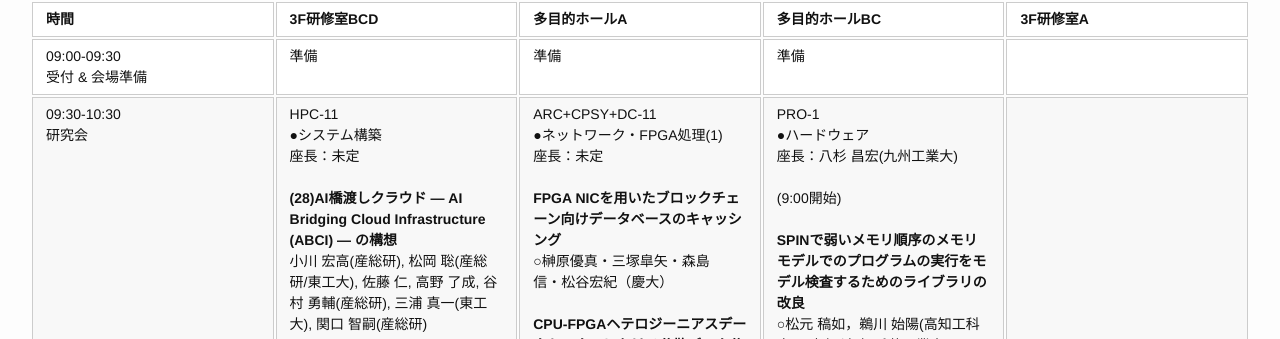
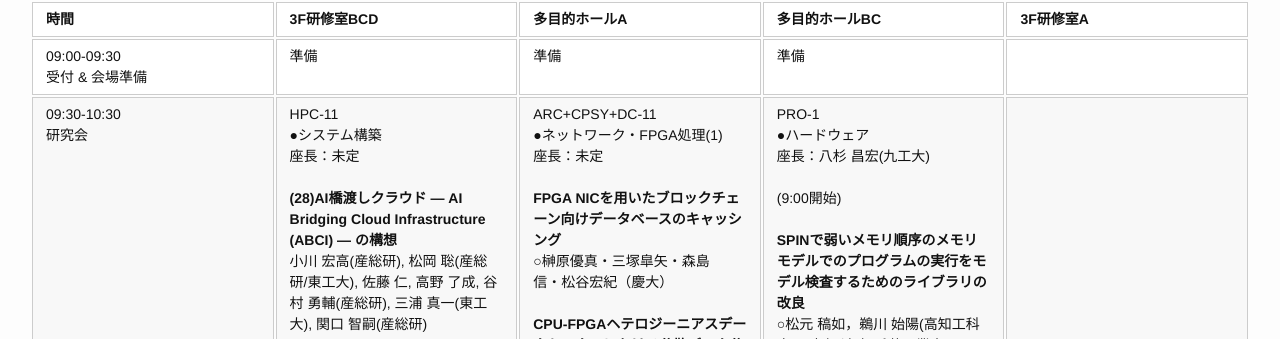
Before and after one commit to swopp/swopp.github.io, a Jekyll site: the page built from 2017/schedule-details.md, in a window 1280 px wide and 1400 px high, scrolled down 5708 px. Shown: the part 112-451 px from the top of the window. Built offline with Jekyll 4.4.1, drawn with Linux system fonts in a browser that asks for light colours; some of the changed text lies outside the part shown.

Commit message:
small fix in PRO.txt

```diff
--- a/2017/schedule-details.md
+++ b/2017/schedule-details.md
@@ -56,9 +56,9 @@
 | 時間                                                    | 3F研修室BCD      | 多目的ホールA     | 多目的ホールBC     | 3F研修室A    |
 |---------------------------------------------------------|------------------|-------------------|--------------------|--------------|
 | 09:00-09:30<br/>受付 & 会場準備                         | 準備             | 準備              | 準備               |              |
-| 09:30-10:30<br/>研究会                                  | HPC-11<br />●システム構築<br />座長：未定<br /><br />**(28)AI橋渡しクラウド ― AI Bridging Cloud Infrastructure (ABCI) ― の構想**<br />小川 宏高(産総研), 松岡 聡(産総研/東工大), 佐藤 仁, 高野 了成, 谷村 勇輔(産総研), 三浦 真一(東工大), 関口 智嗣(産総研)<br /><br />**(29)HPCとビッグデータ・AIを融合するグリーン・クラウドスパコンTSUBAME3.0の概要**<br />松岡 聡, 遠藤 敏夫, 額田 彰, 三浦 信一, 野村 哲弘, 佐藤 仁, 實本 英之, Drozd Aleksandr(東工大)          | ARC+CPSY+DC-11<br />●ネットワーク・FPGA処理(1)<br />座長：未定<br /><br />**FPGA NICを用いたブロックチェーン向けデータベースのキャッシング**<br />○榊原優真・三塚皐矢・森島　信・松谷宏紀（慶大）<br /><br />**CPU-FPGAヘテロジーニアスデータセンターにおける分散データ分析基盤**<br />○福田エリック駿・Naif Tarafdar（トロント大）・I-Cheng Chen（AMD）・Paul Chow（トロント大）   | PRO-1<br />●ハードウェア<br />座長：八杉 昌宏(九州工業大)<br /><br />(9:00開始)<br /><br />**SPINで弱いメモリ順序のメモリモデルでのプログラムの実行をモデル検査するためのライブラリの改良**<br />○松元 稿如，鵜川 始陽(高知工科大)，安部 達也(千葉工業大)<br /><br />**RL78マイコン向けCコンパイラによる多倍長整数演算の最適化**<br />○千葉 雄司(日立製作所)，永井 佑樹(日立ソリューションズ)，中川 満(ルネサスシステムデザイン)             |              |
+| 09:30-10:30<br/>研究会                                  | HPC-11<br />●システム構築<br />座長：未定<br /><br />**(28)AI橋渡しクラウド ― AI Bridging Cloud Infrastructure (ABCI) ― の構想**<br />小川 宏高(産総研), 松岡 聡(産総研/東工大), 佐藤 仁, 高野 了成, 谷村 勇輔(産総研), 三浦 真一(東工大), 関口 智嗣(産総研)<br /><br />**(29)HPCとビッグデータ・AIを融合するグリーン・クラウドスパコンTSUBAME3.0の概要**<br />松岡 聡, 遠藤 敏夫, 額田 彰, 三浦 信一, 野村 哲弘, 佐藤 仁, 實本 英之, Drozd Aleksandr(東工大)          | ARC+CPSY+DC-11<br />●ネットワーク・FPGA処理(1)<br />座長：未定<br /><br />**FPGA NICを用いたブロックチェーン向けデータベースのキャッシング**<br />○榊原優真・三塚皐矢・森島　信・松谷宏紀（慶大）<br /><br />**CPU-FPGAヘテロジーニアスデータセンターにおける分散データ分析基盤**<br />○福田エリック駿・Naif Tarafdar（トロント大）・I-Cheng Chen（AMD）・Paul Chow（トロント大）   | PRO-1<br />●ハードウェア<br />座長：八杉 昌宏(九工大)<br /><br />(9:00開始)<br /><br />**SPINで弱いメモリ順序のメモリモデルでのプログラムの実行をモデル検査するためのライブラリの改良**<br />○松元 稿如，鵜川 始陽(高知工科大)，安部 達也(千葉工業大)<br /><br />**RL78マイコン向けCコンパイラによる多倍長整数演算の最適化**<br />○千葉 雄司(日立製作所)，永井 佑樹(日立ソリューションズ)，中川 満(ルネサスシステムデザイン)             |              |
 | 10:45-12:15<br/>研究会                                  | HPC-12<br />●行列計算３<br />座長：未定<br /><br />**(30)疎行列における非零要素の値を考慮したオーダリング手法の検討**<br />櫻井 隆雄(東大/日立), 中島 研吾(東大)<br /><br />**(31)高並列環境下に向けた粗いレベルでニアカーネルベクトルを抽出および追加的に設定する手法の性能評価**<br />野村 直也, 中島 研吾(東大), 藤井 昭宏, 田中 輝雄(工学院大)<br /><br />**(32)少数のレゾルベントから構成されたフィルタを用いた実対称定値一般固有値問題の解法**<br />村上 弘(首都大)          | ARC+CPSY+DC-12<br />●設計技術・最適化<br />座長：未定<br /><br />**(発表キャンセル)HPCアプリ開発基盤向け型付き中間言語の提案**<br />○石村　脩・吉本芳英（東大）<br /><br />**動画トラフィックに着目したNIDSにおける文字列探索処理負荷削減手法の提案**<br />○高徳真晴・八巻隼人・三輪忍・本多弘樹（電気通信大学）<br /><br />**Apache SparkのGPU利用における冗長なデータ転送の回避**<br />○浅井　崚・置田真生・萩原兼一（阪大）   | PRO-2<br />●効率化<br />座長：松崎 公紀(高知工科大)<br /><br />**分散環境での並列グラフマイニングにおけるタスク中断処理による冗長探索削減**<br />奥野 伸吾，○平石 拓，中島 浩(京大)，八杉 昌宏(九工大)，瀬々 潤(産総研)<br /><br />**Call-trail Dependent Inline Caching for a Scoping Mechanism of Class Extensions**<br />○張 威，千葉 滋(東大)             |              |
 | 12:15-13:30<br/>お昼休み                                | ACS編集委員会    | SWoPP実行委員会   | PRO 編集委員会     |              |
 | 13:30-15:00<br/>研究会                                  | HPC-13<br />●性能評価<br />座長：未定<br /><br />**(33)同期複数タスク実行フレームワークSMTEFを用いたメニータスク並列ベンチマークとその評価**<br />岩井 厚樹, 建部 修見, 田中 昌宏(筑波大)<br /><br />**(34)Polyhedralコンパイラを用いたタイリングパラメータ自動調整ツールのメニーコア環境での評価**<br />幸 朋矢, 佐藤 幸紀, 遠藤 敏夫(東工大)<br /><br />**(35)タイルレベルの並列処理を可能とする時空間タイリング手法を用いた3次元FDTDカーネルの実装と性能評価**<br />深谷 猛, 岩下 武史(北大)          | ARC+CPSY+DC-13<br />●ストレージ<br />座長：未定<br /><br />**ストレージシステムにおけるマルチコアを用いたノンブロッキングポーリング方式**<br />○松尾勇気・前田宗則・佐藤　充（富士通研）<br /><br />**データ転送の分離によるストレージアクセスのオーバーヘッド削減**<br />○小川周吾（NEC）   | PRO-3<br />●プログラミング言語<br />座長：馬谷 誠二(京大)<br /><br />**Packrat Parsingを用いたC言語用構文解析ライブラリの実装**<br />○杉本 優太，前田 敦司(筑波大)<br /><br />**複数の局所クロックを持つ時間プッシュダウン・オートマトン**<br />○上里 友弥(筑波大)             |              |
-| 15:15-16:45<br/>研究会                                  | HPC-14<br />●分散処理環境<br />座長：未定<br /><br />**(36)マルチスレッドプログラム向け遠隔メモリサーバにおけるページ交換プロトコルの評価実験**<br />緑川 博子, 北川 健司, 大浦 陽(成蹊大)<br /><br />**(37)分散スレッドスケジューラと協調する分散共有メモリ処理系の初期評価**<br />遠藤 亘, 田浦 健次朗(東大)          | ARC+CPSY+DC-14<br />●ネットワーク・FPGA処理(2)<br />座長：未定<br /><br />**Accelerator-in-Switchのための動的部分再構成**<br />○天野英晴・鶴田千晴（慶大）<br /><br />**Performance Evaluations of Network Based Optimisations for Change Point Detection**<br />○Sophie Peng-Casavecchia（Polytechnique）・Kohei Nakamura・Kazumasa Kishiki・Hiroki Matsutani（Keio Univ.）<br /><br />**FPGA NICによる高効率メッセージキューイングシステム**<br />○三塚皐矢・松谷宏紀（慶大）   | PRO-4<br />●言語処理系<br />座長：窪田 昌史(広島市立大)<br /><br />**Reducing Memory Fences in a Copying Garbage Collector of Java for Weak Memory Models**<br />○堀井 洋，堀江 倫大(日本アイ・ビー・エム)<br /><br />**HOPEコンパイラのプロトタイプ実装**<br />○重本 孝太，八杉 昌宏(九工大)，平石 拓，馬谷 誠二(京大)<br /><br />**分散集合ライブラリを用いた人工市場シミュレーションにおける通信と計算のオーバラップ実現**<br />○藤島 大輔，鎌田 十三郎，長門 広洋，高木 由美，太田 能(神戸大)<br /><br />(17:00終了)             |              |
+| 15:15-16:45<br/>研究会                                  | HPC-14<br />●分散処理環境<br />座長：未定<br /><br />**(36)マルチスレッドプログラム向け遠隔メモリサーバにおけるページ交換プロトコルの評価実験**<br />緑川 博子, 北川 健司, 大浦 陽(成蹊大)<br /><br />**(37)分散スレッドスケジューラと協調する分散共有メモリ処理系の初期評価**<br />遠藤 亘, 田浦 健次朗(東大)          | ARC+CPSY+DC-14<br />●ネットワーク・FPGA処理(2)<br />座長：未定<br /><br />**Accelerator-in-Switchのための動的部分再構成**<br />○天野英晴・鶴田千晴（慶大）<br /><br />**Performance Evaluations of Network Based Optimisations for Change Point Detection**<br />○Sophie Peng-Casavecchia（Polytechnique）・Kohei Nakamura・Kazumasa Kishiki・Hiroki Matsutani（Keio Univ.）<br /><br />**FPGA NICによる高効率メッセージキューイングシステム**<br />○三塚皐矢・松谷宏紀（慶大）   | PRO-4<br />●言語処理系<br />座長：窪田 昌史(広島市大)<br /><br />**Reducing Memory Fences in a Copying Garbage Collector of Java for Weak Memory Models**<br />○堀井 洋，堀江 倫大(日本アイ・ビー・エム)<br /><br />**HOPEコンパイラのプロトタイプ実装**<br />○重本 孝太，八杉 昌宏(九工大)，平石 拓，馬谷 誠二(京大)<br /><br />**分散集合ライブラリを用いた人工市場シミュレーションにおける通信と計算のオーバラップ実現**<br />○藤島 大輔，鎌田 十三郎，長門 広洋，高木 由美，太田 能(神戸大)<br /><br />(17:00終了)             |              |
 | 17:00-19:00<br/>研究会                                  | HPC-15<br />●機械学習<br />座長：未定<br /><br />**(38)ooc_cuDNN: GPU計算機のメモリ階層を利用した大規模深層学習ライブラリの開発**<br />伊藤 祐貴, 松宮 遼, 遠藤 敏夫(東工大)<br /><br />**(39)Performance analysis of deep learning frameworks on high-performance distributed filesystems**<br />Stanovnik Saso, Haderbache Amir, Miwa Masahiro, Nakashima Kohta(FUJITSU LABORATORIES LTD.)<br /><br />**(40)Design of efficient data supply mechanism for distributed deep learning**<br />Haderbache Amir, Stanovnik Saso, Miwa Masahiro, Nakashima Kohta(FUJITSU LABORATORIES LTD.)          | ARC+CPSY+DC-15<br />●自動並列化・コード最適化<br />座長：未定<br /><br />**メニーコア上での粗粒度並列処理におけるコードコンパクション**<br />○岡宏樹・吉田明正（明治大学）<br /><br />**LLVMを活用したバイナリコード最適化のためのARM機械語フロントエンドの検討**<br />○重信晃太・大津金光・大川　猛・横田隆史（宇都宮大）<br /><br />**(発表キャンセル)OpenACCにおけるプロファイル情報を用いた最適な指示文の検討**<br />○菊池祐貴・大津金光・馬場敬信・横田隆史・大川　猛（宇都宮大）<br /><br />**実行フェーズを考慮したトランザクショナルメモリのスケジューリング手法**<br />○多治見知紀・廣田杏珠（名古屋工業大学）・塩谷亮太（名古屋大学）・五島正裕（国立情報学研究所）・津邑公暁（名古屋工業大学）   | PRO 編集委員会     |              |
--- a/2017/sigs/PRO.txt
+++ b/2017/sigs/PRO.txt
@@ -1,6 +1,6 @@
 PRO-1
 ●ハードウェア
-座長：八杉 昌宏(九州工業大)
+座長：八杉 昌宏(九工大)
 
 (9:00開始)
 
```
Also changed, not shown: other parts of 2017/sigs/PRO.txt (+1 -1 lines).
